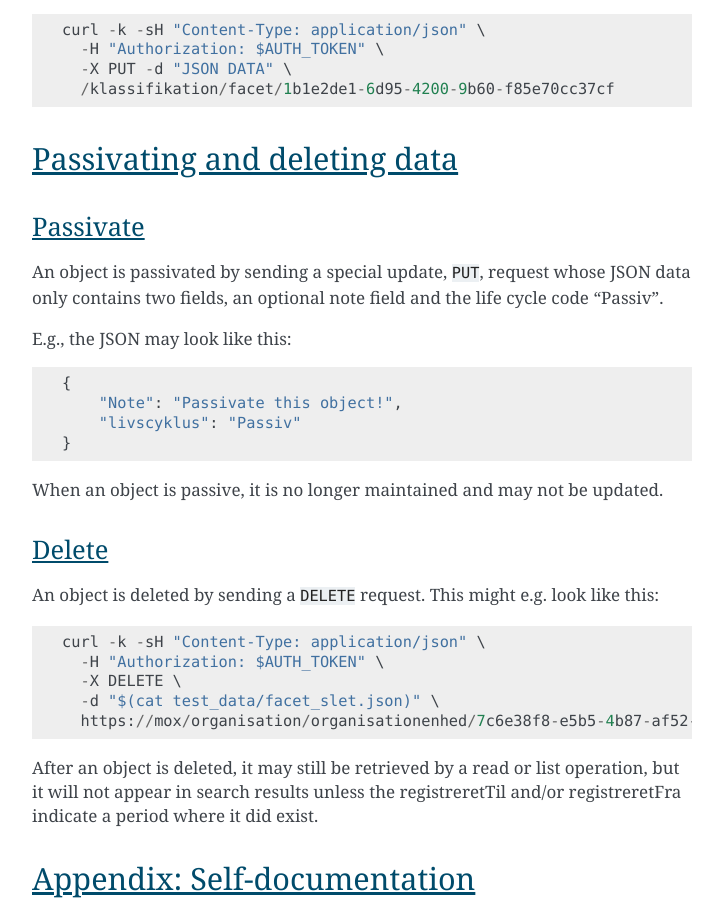
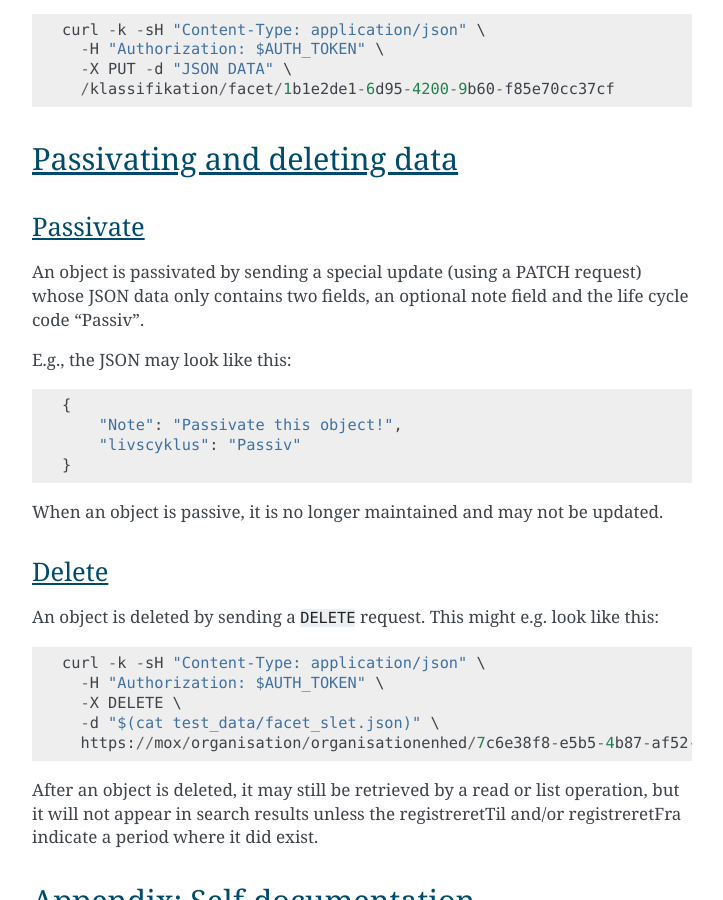
Before and after one commit to magenta-aps/mox, a Sphinx documentation site: the page built from doc/LoRa_HOWTO.rst, in a window 1280 px wide and 900 px high, scrolled down 5340 px. Shown: the whole window, without its empty margins (388-1111 px from the left). Built offline with Sphinx 7.4.7, drawn with Linux system fonts in a browser that asks for light colours.

Commit message:
PATCH is used to passivate.

```diff
--- a/doc/LoRa_HOWTO.rst
+++ b/doc/LoRa_HOWTO.rst
@@ -251,9 +251,9 @@ Passivating and deleting data
 Passivate
 ---------
 
-An object is passivated by sending a special update, ``PUT``, request
-whose JSON data only contains two fields, an optional note field and
-the life cycle code "Passiv".
+An object is passivated by sending a special update (using a PATCH
+request) whose JSON data only contains two fields, an optional note
+field and the life cycle code "Passiv".
 
 E.g., the JSON may look like this::
 
```
